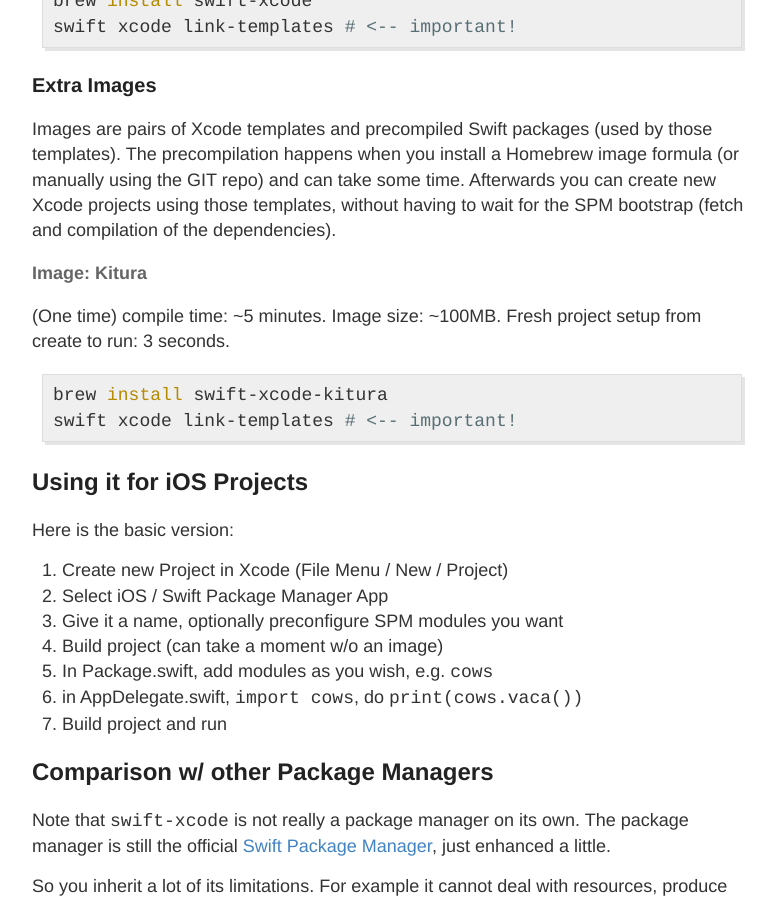
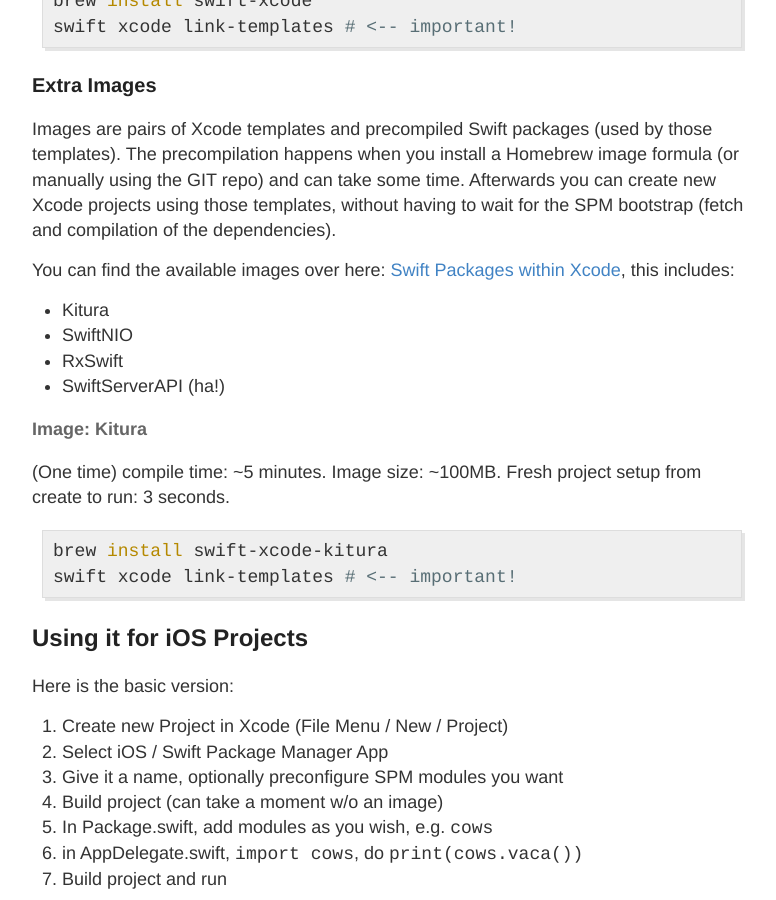
Before and after one commit to SwiftXcode/SwiftXcode.github.io, a Jekyll site: the page built from index.md, in a window 1280 px wide and 900 px high, scrolled down 1573 px. Shown: the whole window, without its empty margins (248-1024 px from the left). Built offline with Jekyll 4.4.1, drawn with Linux system fonts in a browser that asks for light colours; comment, search, counter and statistics services are not loaded.

Commit message:
More images

```diff
--- a/index.md
+++ b/index.md
@@ -92,6 +92,15 @@
 without having to wait for the SPM bootstrap (fetch and compilation
 of the dependencies).
 
+You can find the available images over here:
+[Swift Packages within Xcode](https://github.com/SwiftXcode),
+this includes:
+
+- Kitura
+- SwiftNIO
+- RxSwift
+- SwiftServerAPI (ha!)
+
 #### Image: Kitura
 
 (One time) compile time: ~5 minutes. Image size: ~100MB.
```
